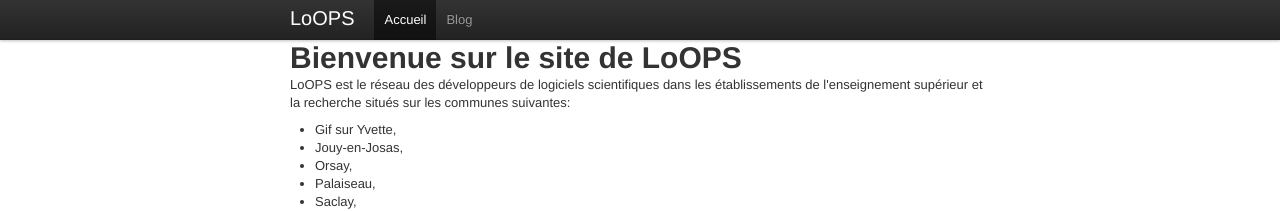
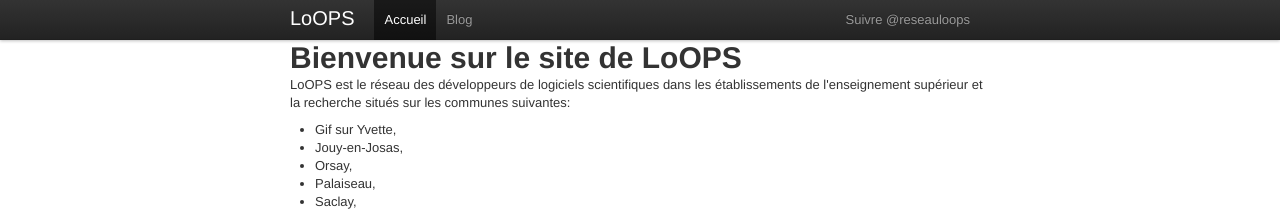
Before and after one commit to reseau-loops/reseau-loops.github.com, a Jekyll site: the page built from index.html, in a window 1280 px wide. Shown: the top 211 px of the page. Built offline with Jekyll 4.4.1, drawn with Linux system fonts in a browser that asks for light colours; Markdown is read by kramdown in place of the engine named in the settings; the list of posts is cut into pages by our own code; comment, search, counter and statistics services are not loaded.

Commit message:
add twitter button

```diff
--- a/_includes/menubar.html
+++ b/_includes/menubar.html
@@ -8,6 +8,11 @@
    <li class="{{ page.navbar-blog}}"><a href="{{ site.url }}/blog.html">Blog</a></li>
   </ul>
   </div>
+  <div class="nav pull-right">
+  <ul class="nav">
+   <li> {% include twitter.html %} </li>
+  </ul>
+  </div>
   </div>
 </div>
 </div>
--- /dev/null
+++ b/_includes/twitter.html
@@ -0,0 +1,2 @@
+<a href="https://twitter.com/reseauloops" class="twitter-follow-button" data-show-count="false" data-lang="fr" data-size="large" data-show-screen-name="false">Suivre @reseauloops</a>
+<script>!function(d,s,id){var js,fjs=d.getElementsByTagName(s)[0];if(!d.getElementById(id)){js=d.createElement(s);js.id=id;js.src="//platform.twitter.com/widgets.js";fjs.parentNode.insertBefore(js,fjs);}}(document,"script","twitter-wjs");</script>
```
